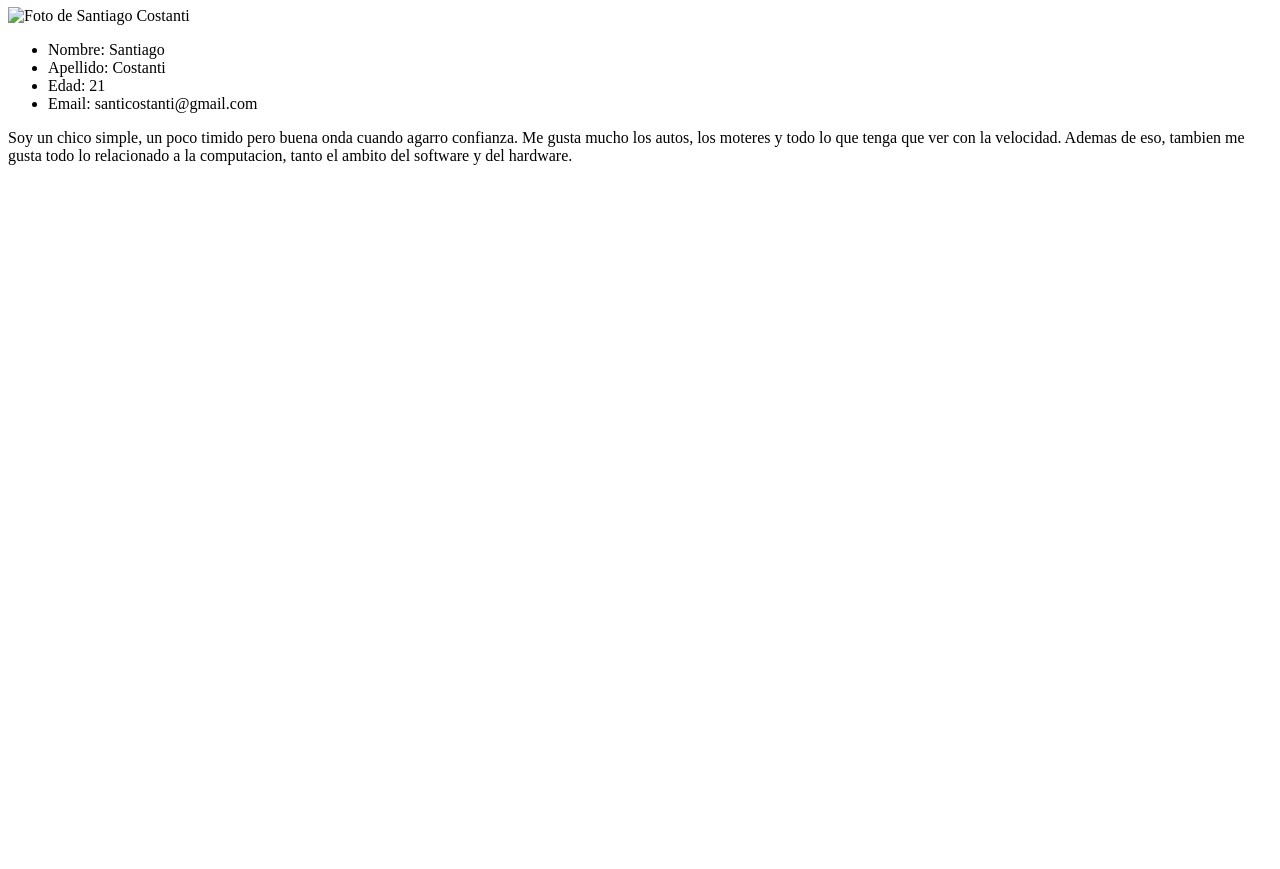
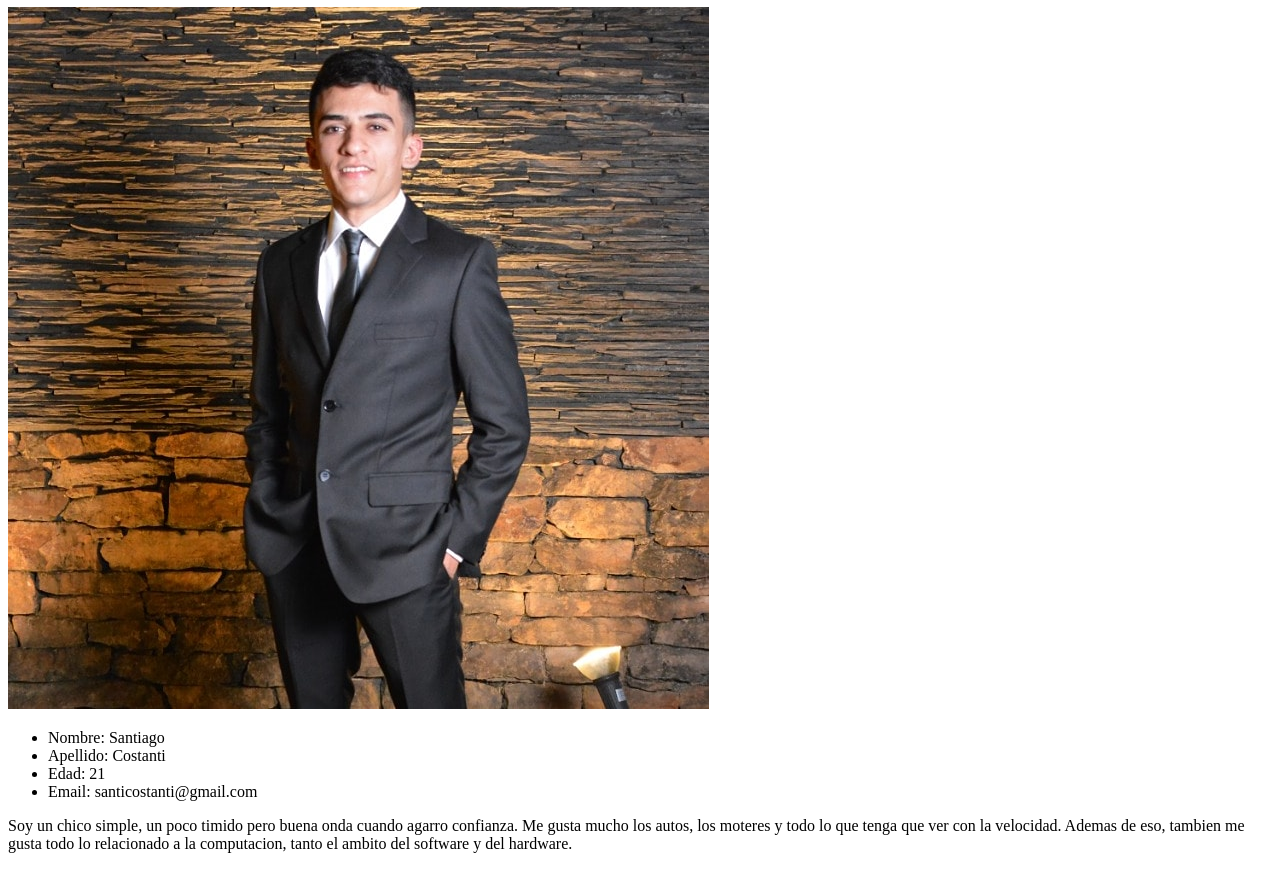
Before and after one commit to Tanti14/Desafios-Clases, a plain HTML site: page desafio_clase_1/index.html in a window 1280 px wide. Shown: the part 73-942 px from the top of the page. Before the commit the page ends 800 px from the top, so only its background shows below. Drawn offline with Linux system fonts and the light colour scheme; the site is published under a folder, as on GitHub Pages, so addresses that start at the root find nothing.

Commit message:
Cambio en la ruta de la foto

```diff
--- a/desafio_clase_1/index.html
+++ b/desafio_clase_1/index.html
@@ -9,7 +9,7 @@
 <body>
     <h1>Santiago Costanti</h1>
 
-    <img src="/img/santi_costanti.jpeg" alt="Foto de Santiago Costanti">
+    <img src="./img/santi_costanti.jpeg" alt="Foto de Santiago Costanti">
 
     <ul>
         <li>Nombre: Santiago</li>
```
